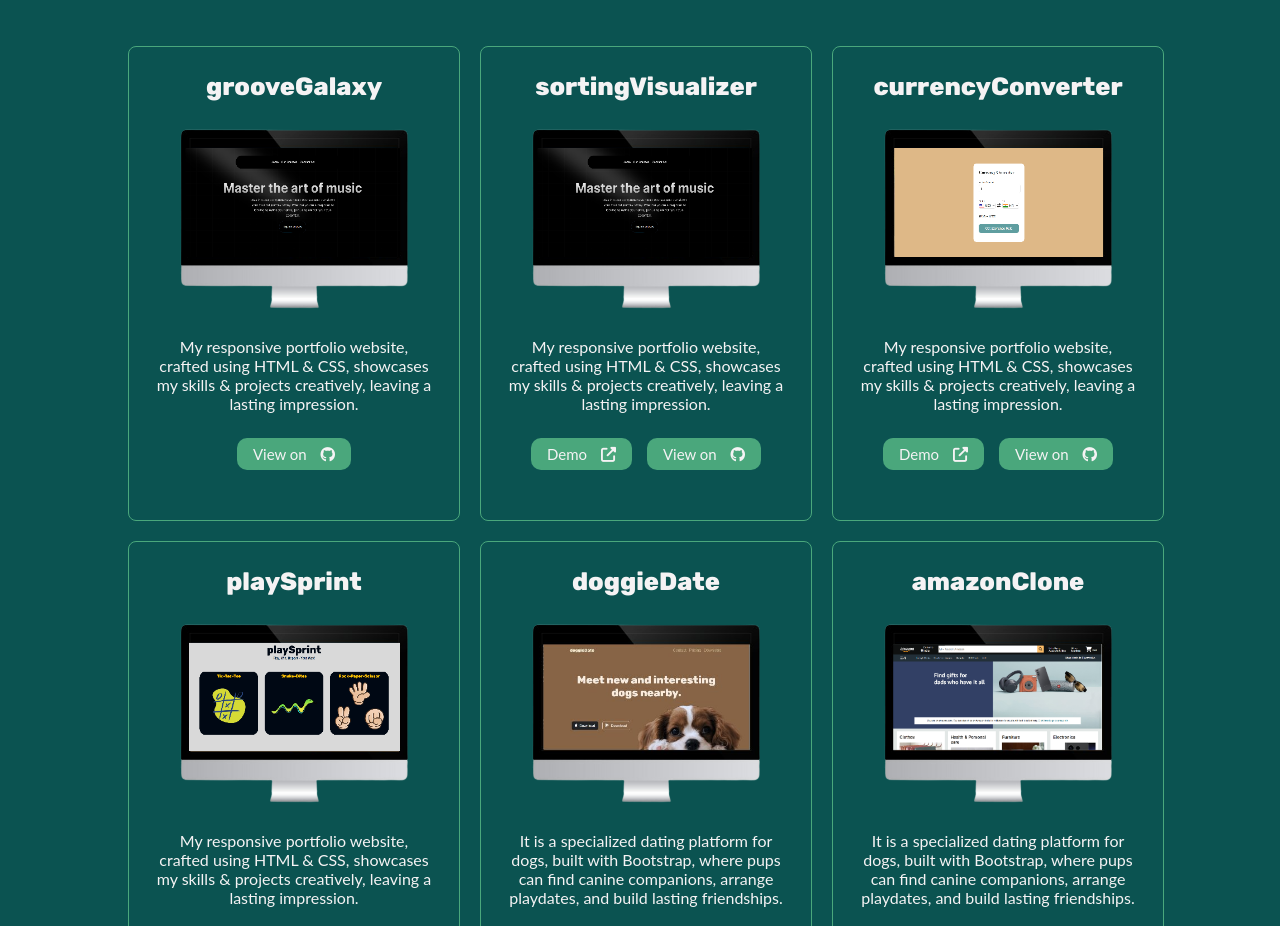
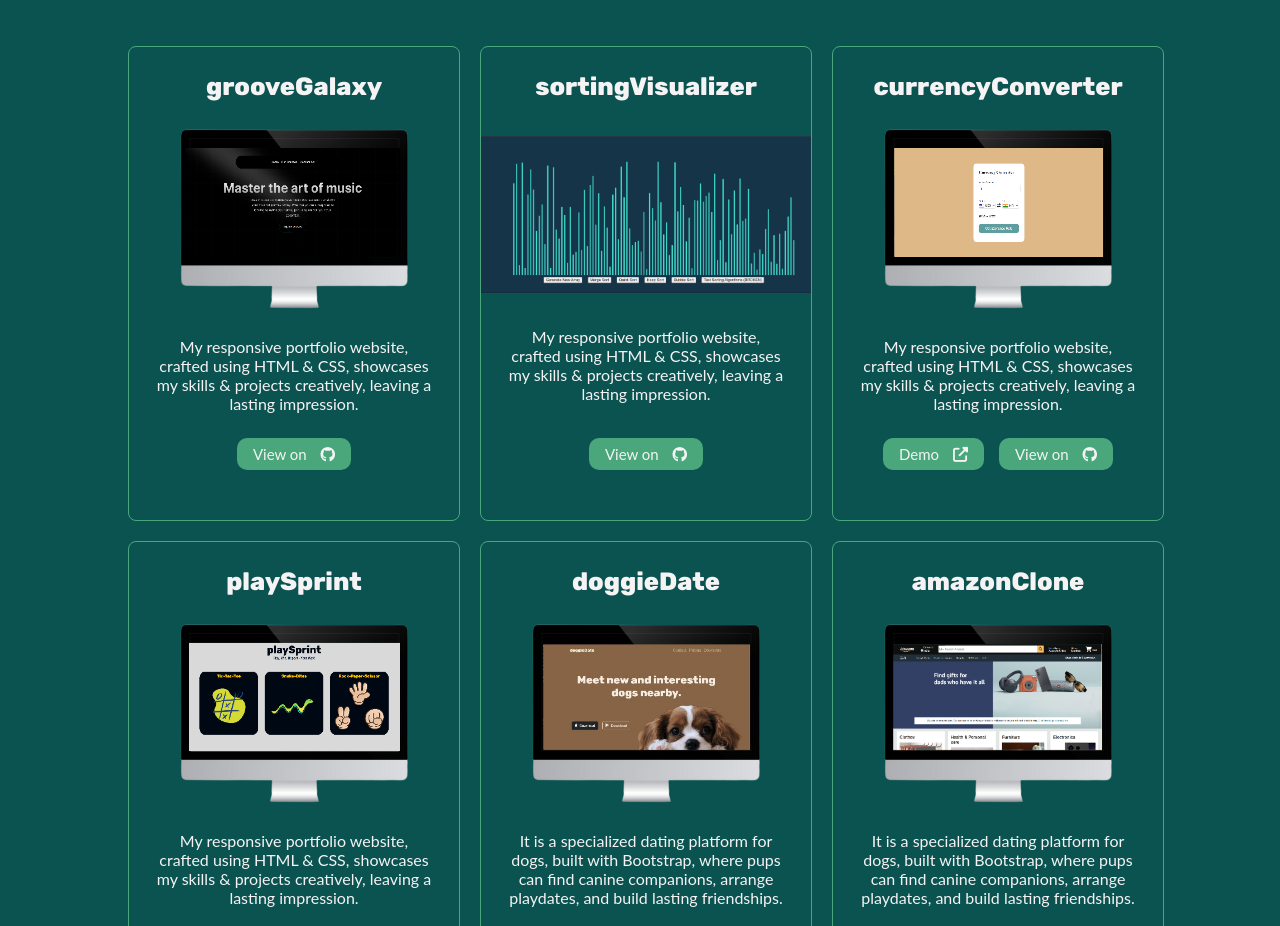
Before and after one commit to Shilpajha29/Portfolio, a plain HTML site: page index.html in a window 1280 px wide. Shown: the part 940-1866 px from the top of the page. Drawn offline with Linux system fonts and the light colour scheme; a script that the page names is missing.

Commit message:
add sortingVisualizer

```diff
--- a/index.html
+++ b/index.html
@@ -92,19 +92,19 @@
 
             <div class="website">
                 <h1 class="heading">sortingVisualizer</h1>
-                <img src="./images/grooveGalaxy.png" alt="website" class="website-img">
+                <img src="./images/sortingVisualizer.png" alt="website" class="website-img">
                 <p>My responsive portfolio website, crafted using HTML & CSS, showcases my skills & projects creatively,
                     leaving a lasting impression.</p>
                 <div class="link-container">
-                    <div class="output">
+                    <!-- <div class="output">
                         <button class="btn">
                             <a href="https://github.com/Shilpajha29/grooveGalaxy">Demo</a>
                             <i class="fa-solid fa-up-right-from-square"></i>
                         </button>
-                    </div>
+                    </div> -->
                     <div class="output">
                         <button class="btn">
-                            <a href="https://github.com/Shilpajha29/grooveGalaxy">View on</a>
+                            <a href=https://github.com/Shilpajha29/sortingVisualizer>View on</a>
                             <i class="fa-brands fa-github"></i>
                         </button>
                     </div>
```
Also changed, not shown: images/sortingVisualizer.png (added).
